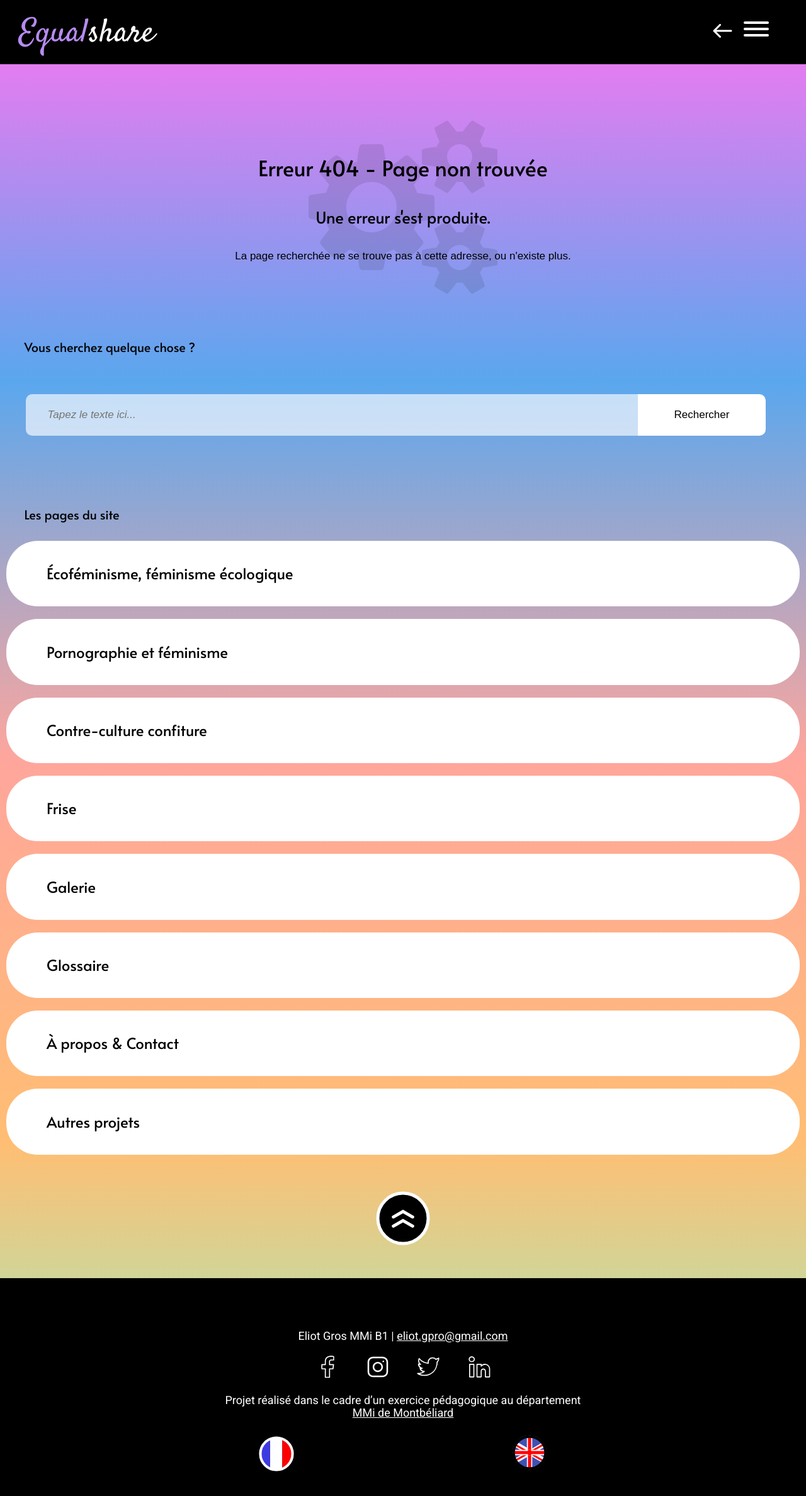
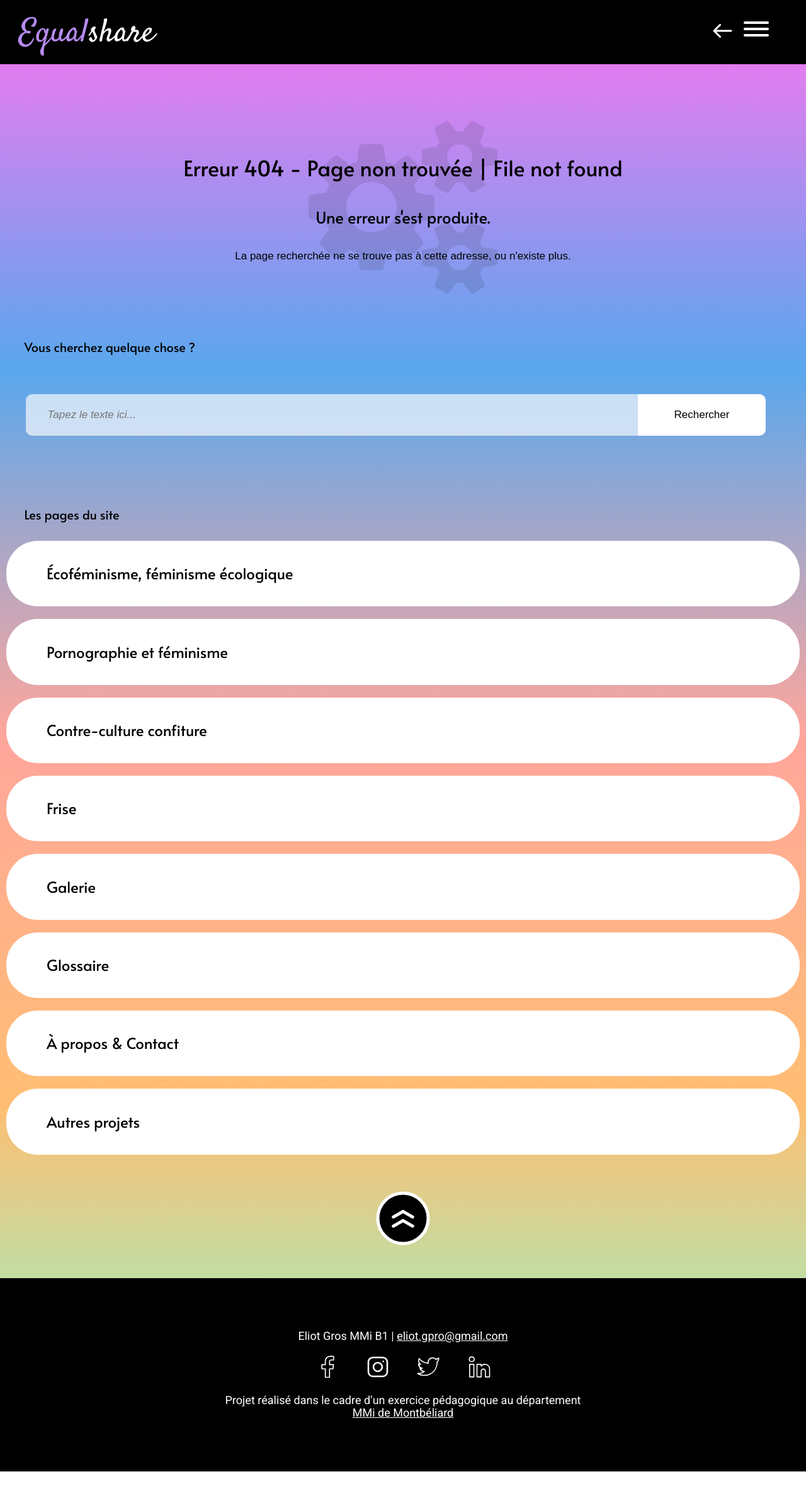
Before and after one commit to gros-eliot/Equalshare, a plain HTML site: page 404.html in a window 1280 px wide. Shown: the whole page at 63% size. After the commit the page ends 2337 px from the top, so only its background shows below. Drawn offline with nearby package versions, Linux system fonts and the light colour scheme; a web font is replaced by a local one.

Commit message:
"File not found" pour la page 404 (anglais: 10/10)

```diff
--- a/404.html
+++ b/404.html
@@ -6,7 +6,7 @@
     <meta charset="UTF-8">
     <meta http-equiv="X-UA-Compatible" content="IE=edge">
     <meta name="viewport" content="width=device-width, initial-scale=1.0">
-    <title>Equalshare - Error 404</title>
+    <title>Equalshare - Erreur 404</title>
 </head>
 
 <body>
@@ -51,7 +51,7 @@
 
     <main>
         <div class="error404__title">
-            <h1>Erreur 404 - Page non trouvée</h1>
+            <h1>Erreur 404 - Page non trouvée | File not found</h1>
             <h2 class="error404__title2">Une erreur s'est produite.</h2>
             <img src="assets/img/cogs.svg" alt="cogs" class="error404__cogs">
             <p>La page recherchée ne se trouve pas à cette adresse, ou n'existe plus.</p>
@@ -104,11 +104,6 @@
 
         <p>Projet réalisé dans le cadre d’un exercice pédagogique au département <br>
             <a href="http://mmimontbeliard.com/" class="footer__link">MMi de Montbéliard</a></p>
-
-        <div class="footerpage__lang">
-            <img src="assets/icones/Drapeau_fr_selec.svg" alt="LANGUE FRANçAISE ACTIVé" class="footer__lang-img">
-            <a href="/" class="footerpage__lang-link"><img src="assets/icones/Dreapeau_ang.svg" alt="LANGUE ANGLAISE DéSACTIVé" class="footer__lang-img"></a>
-        </div>
     </footer>
 </body>
 </html>
```
